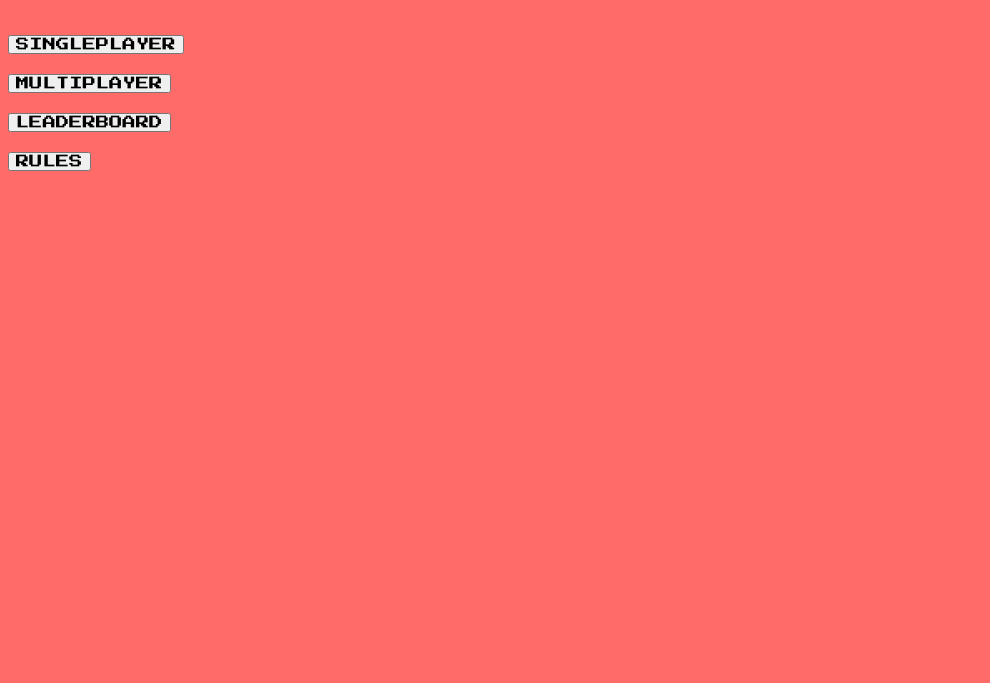
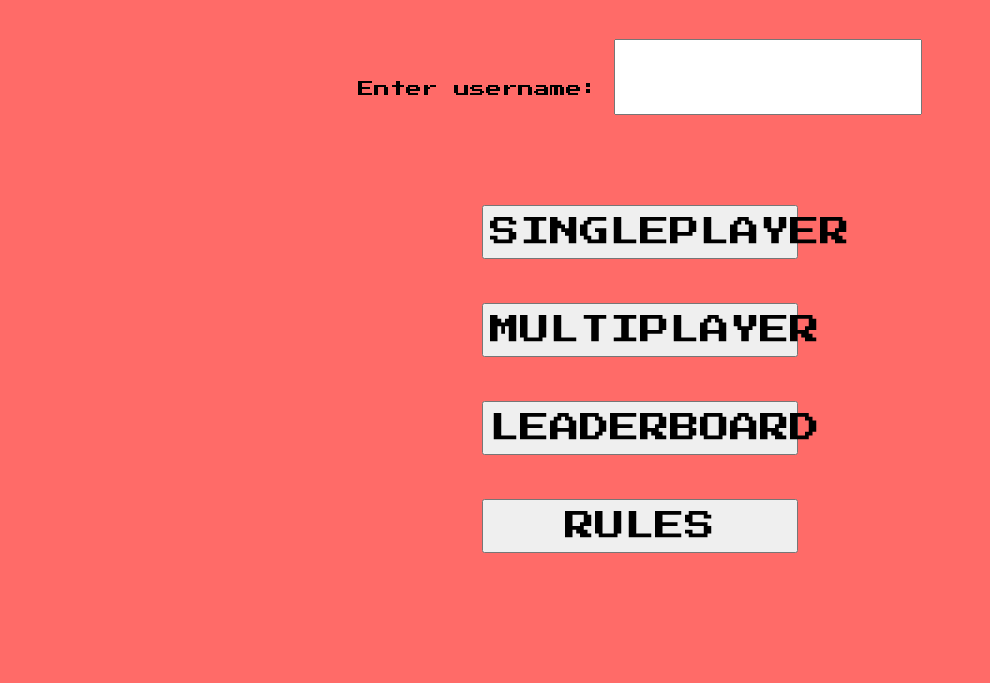
Before and after one commit to vdakov/TETRIS, a website: page public/splash.html in a window 1280 px wide. Shown: the part 117-800 px from the top of the page, without its empty margins (0-990 px from the left). Drawn offline with Linux system fonts and the light colour scheme; files that its build step writes are made by us from their sources; files whose address does not match are found by name.

Commit message:
CSS styling of splash screen + Space Event added

```diff
--- a/javascripts/clients/tetrisClient.js
+++ b/javascripts/clients/tetrisClient.js
@@ -97,6 +97,10 @@ async function controls(e) {
         requestURL = requestURL + "/down";
     }//down
 
+    if(e.keyCode === 32){
+        requestURL = requestURL + "/space";
+    }
+
     let request = new Request(requestURL);
     let response = await fetch(request);
     let newBoard = await response.json();
--- a/public/splash.html
+++ b/public/splash.html
@@ -11,7 +11,7 @@
 		<div id="title">
 			<h1> TETRISSIMO </h1>
 		</div>
-<main id="main">
+
 
 		<br>
 
@@ -22,18 +22,19 @@
 
 		</form>
 		<br>
-	<div id="singleplayer">
-		<button type='button' onclick="tryToPlayGame()"> SINGLEPLAYER</button>
-		<button type='button'> MULTIPLAYER</button>
-		<button type='button'> LEADERBOARD</button>
-		<button type='button'> RULES</button>
+
+		<div class="menuButton">
+			<button type='button' onclick="tryToPlayGame()">SINGLEPLAYER</button>
 		</div>
-
-
-
-
-
-</main>
+		<div class="menuButton">
+			<button type='button'>MULTIPLAYER</button>
+		</div>
+		<div class="menuButton">
+			<button type='button'>LEADERBOARD</button>
+		</div>
+		<div class="menuButton">
+			<button type='button'>RULES</button>
+		</div>
 
 
 </body>
--- a/stylesheets/splashScreen.css
+++ b/stylesheets/splashScreen.css
@@ -3,18 +3,46 @@
 
 body{
     background-color: #ff6b68;
+    text-align: center;
+    font-family: 'Press Start 2P', "consolas", cursive;
 }
 
+#userForm{
+    margin-bottom: 50px;
+    height:100px;
+}
+
+#userField{
+    height:70%;
+    width:300px;
+    font-family: "Baskerville Old Face";
+    font-size:60px;
+}
 
 #title{
-    font-family: 'Press Start 2P', "consolas", cursive;
     display:block;
     text-align:center;
+    font-size:30px;
+}
+
+label{
+    margin:auto;
 }
 
 button{
     display:block;
     font-family: 'Press Start 2P', "consolas", cursive;
-    margin-top: 20px;
+    margin:auto;
+    height:60%;
+    width:25%;
+    font-size:30px;
 
 }
+
+.menuButton{
+    display:block;
+    text-align: center;
+    margin-bottom: 8px;
+    height:90px;
+
+}
```
Also changed, not shown: javascripts/server/boardStateCalculator.js (+5 -9 lines), routers/gameRouter.js (+11 -0 lines). Lines whose indentation alone changed are shown as unchanged.
